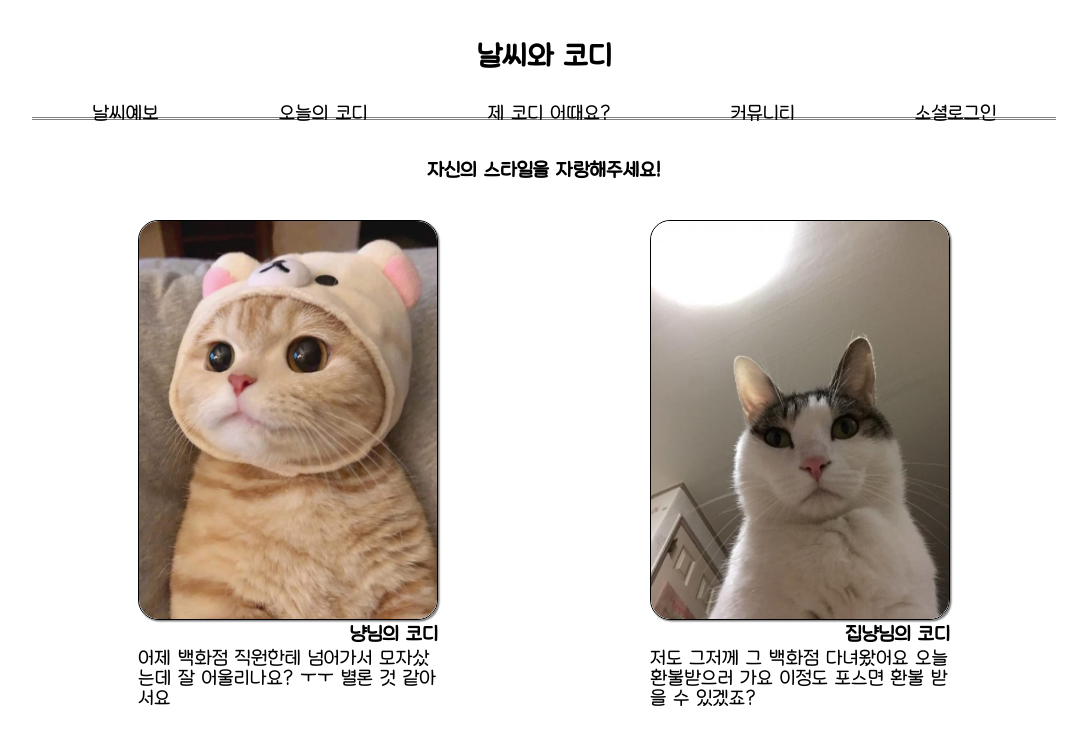
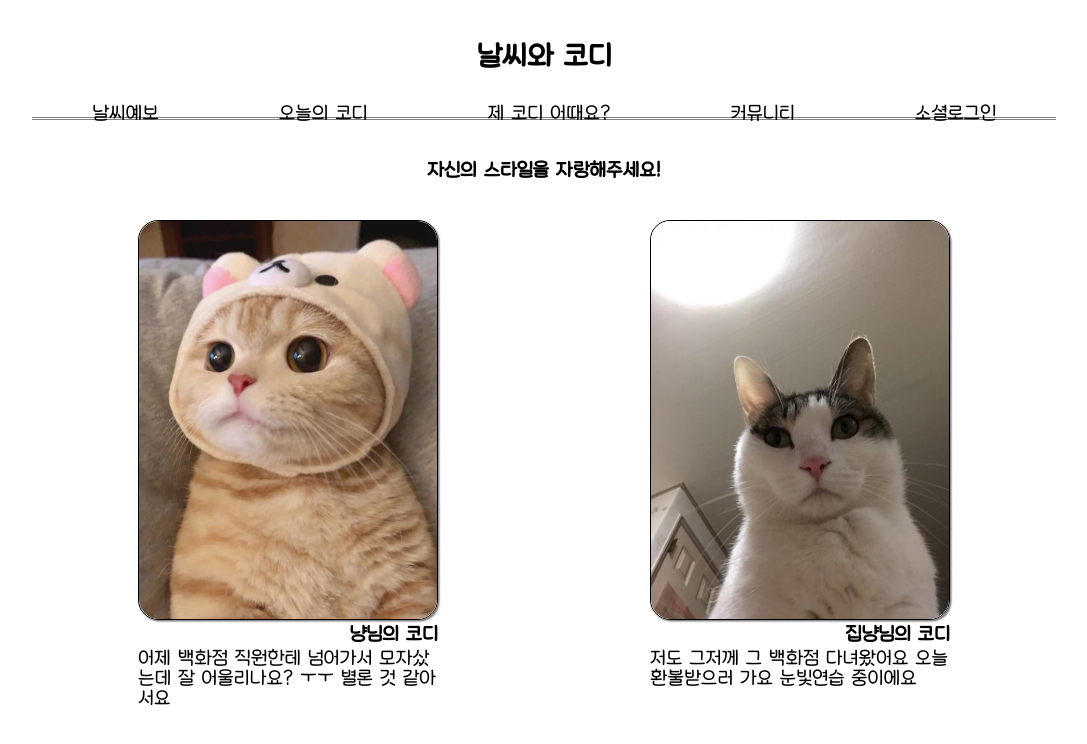
Before and after one commit to Hospiea/front, a Next.js app: page /codiboard in a window 1280 px wide. Shown: the top 744 px of the page, without its empty margins (96-1183 px from the left). Built offline with nearby package versions, Linux system fonts and the light colour scheme.

Commit message:
Update page.tsx

```diff
--- a/src/app/(main)/codiboard/page.tsx
+++ b/src/app/(main)/codiboard/page.tsx
@@ -9,7 +9,7 @@ const Codiboard = () => {
             <h1>자신의 스타일을 자랑해주세요!</h1>
             <div className={styles.inner}>
                 <CodiContent src="/image.jpg" title="냥님의 코디" body="어제 백화점 직원한테 넘어가서 모자샀는데 잘 어울리나요? ㅜㅜ 별론 것 같아서요" />
-                <CodiContent src="/image2.jpeg" title="집냥님의 코디" body="저도 그저께 그 백화점 다녀왔어요 오늘 환불받으러 가요 이정도 포스면 환불 받을 수 있겠죠?" />
+                <CodiContent src="/image2.jpeg" title="집냥님의 코디" body="저도 그저께 그 백화점 다녀왔어요 오늘 환불받으러 가요 눈빛연습 중이에요" />
             </div>
         </div>
     )
```
